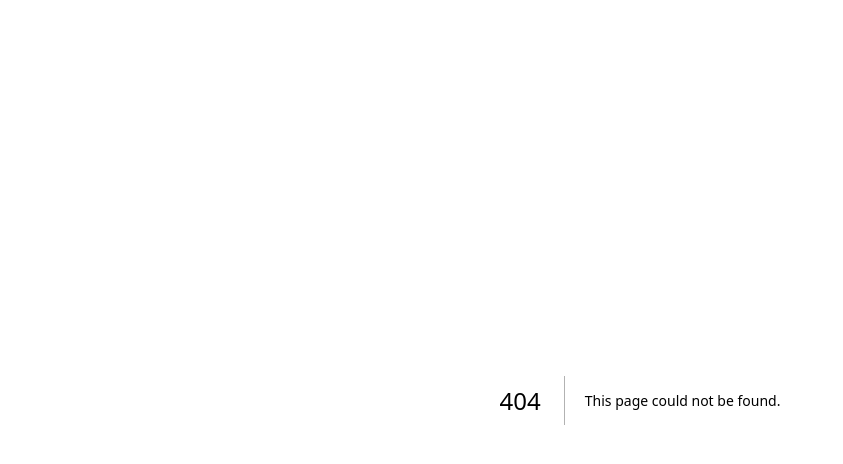
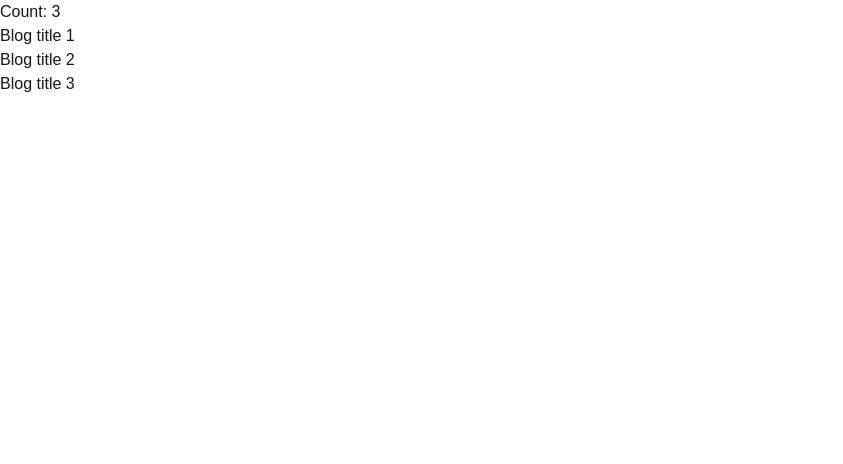
Before and after one commit to samart-ch/nextjs-blog, a Next.js app: page /blog in a window 1280 px wide. Before the commit this address had no page. Shown: the top 464 px of the page, without its empty margins (0-843 px from the left). Built offline with nearby package versions, Linux system fonts and the light colour scheme.

Commit message:
feat: test

```diff
--- /dev/null
+++ b/app/api/blogs/route.ts
@@ -0,0 +1,38 @@
+export type Blog = {
+  id:number
+  title: string;
+  detail: string;
+};
+
+const blogs: Blog[] = [
+  {
+    id: 1,
+    title: "Blog title 1",
+    detail: "Blog detail 1",
+  },
+  {
+    id: 2,
+    title: "Blog title 2",
+    detail: "Blog detail 2",
+  },
+  {
+    id: 3,
+    title: "Blog title 3",
+    detail: "Blog detail 3",
+  },
+];
+
+// จำลอง latency ของ DB/network
+function delay(ms: number): Promise<void> {
+  return new Promise((resolve) => setTimeout(resolve, ms));
+}
+
+const getBlogs = async () => {
+  await delay(100);
+  return blogs;
+};
+
+export async function GET() {
+  const blogs = await getBlogs();
+  return Response.json({ count: blogs.length, blogs });
+}
--- /dev/null
+++ b/app/blog/[id]/page.tsx
@@ -0,0 +1,60 @@
+import { Blog } from "@/app/api/blogs/route";
+import type { Metadata } from "next";
+import Link from "next/link";
+import { notFound } from "next/navigation";
+
+type PageProps = {
+  params: Promise<{ id: string }>;
+};
+
+export async function generateMetadata({
+  params,
+}: PageProps): Promise<Metadata> {
+  const { id } = await params;
+
+  const res = await fetch("http://localhost:3000/api/blogs");
+  const jsonData = await res.json();
+
+  const selected = jsonData.blogs.find(
+    (b: Blog) => b.id.toString() === id
+  );
+
+  if (!selected) {
+    return {
+      title: "Blog Not Found",
+    };
+  }
+
+  return {
+    title: selected.title,
+    description: selected.detail,
+  };
+}
+
+async function Page({ params }: PageProps) {
+  const { id } = await params;
+
+  const res = await fetch("http://localhost:3000/api/blogs");
+  const jsonData = await res.json();
+
+  const selected = jsonData.blogs.find(
+    (b: Blog) => b.id.toString() === id
+  );
+
+  if (!selected) {
+    notFound();
+  }
+
+  return (
+    <div>
+      <h1>{selected.title}</h1>
+      <p>{selected.detail}</p>
+
+      <Link href="/blog">
+        Back
+      </Link>
+    </div>
+  );
+}
+
+export default Page;
--- /dev/null
+++ b/app/blog/page.tsx
@@ -0,0 +1,29 @@
+import Link from "next/link";
+import { Blog } from "../api/blogs/route";
+
+async function Page() {
+
+  const res = await fetch('http://localhost:3000/api/blogs')
+
+  const jsonData = await res.json();
+
+  return (
+
+   <div>
+      <div>Count: {jsonData.count}</div>
+
+      {jsonData.blogs.map((blog: Blog) => (
+        <div key={blog.id}>
+          <Link href={`/blog/${blog.id}`}>
+            {blog.title}
+          </Link>
+        </div>
+      ))}
+    </div>
+
+  )
+}
+
+
+
+export default Page;
```
Also changed, not shown: 1 other file (tests, documents, lock files or other folders).
